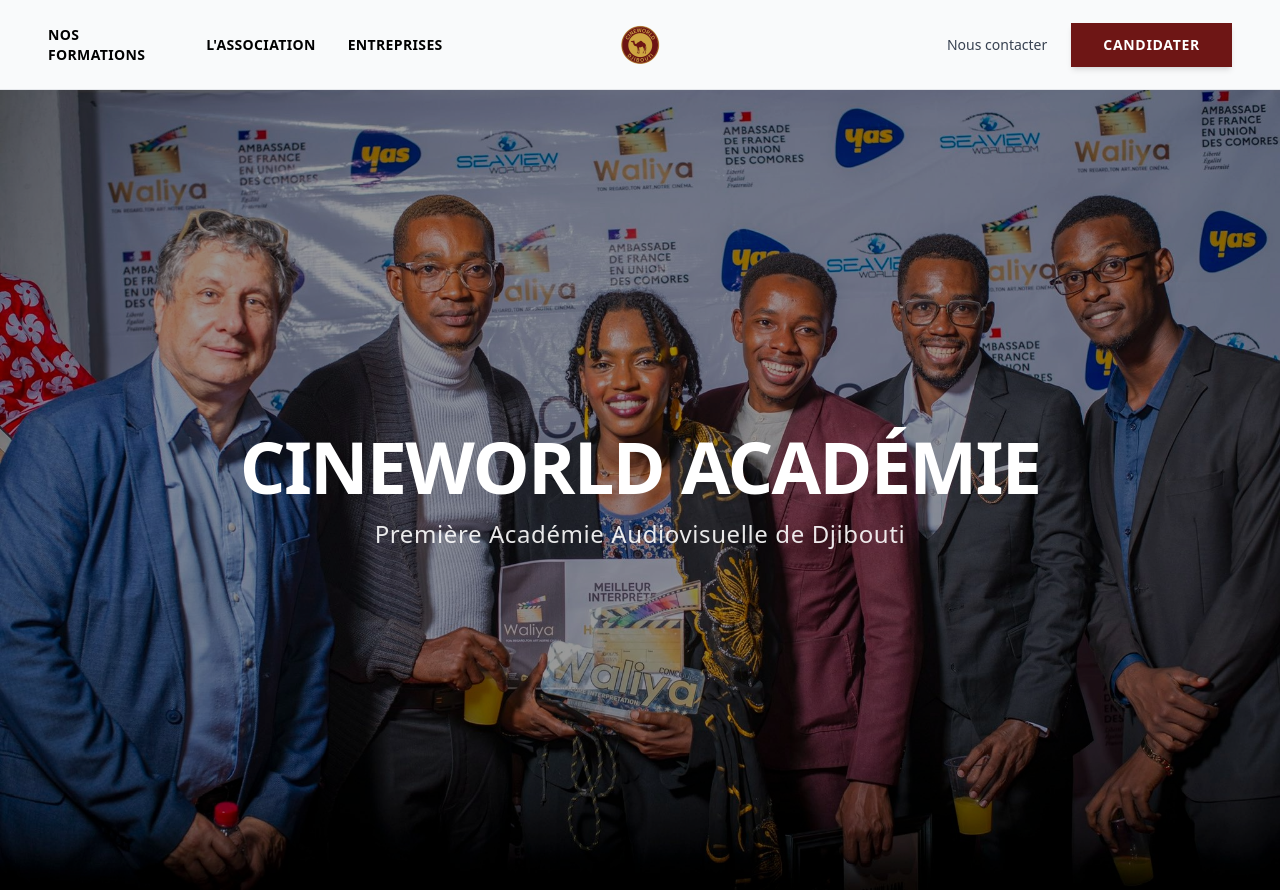
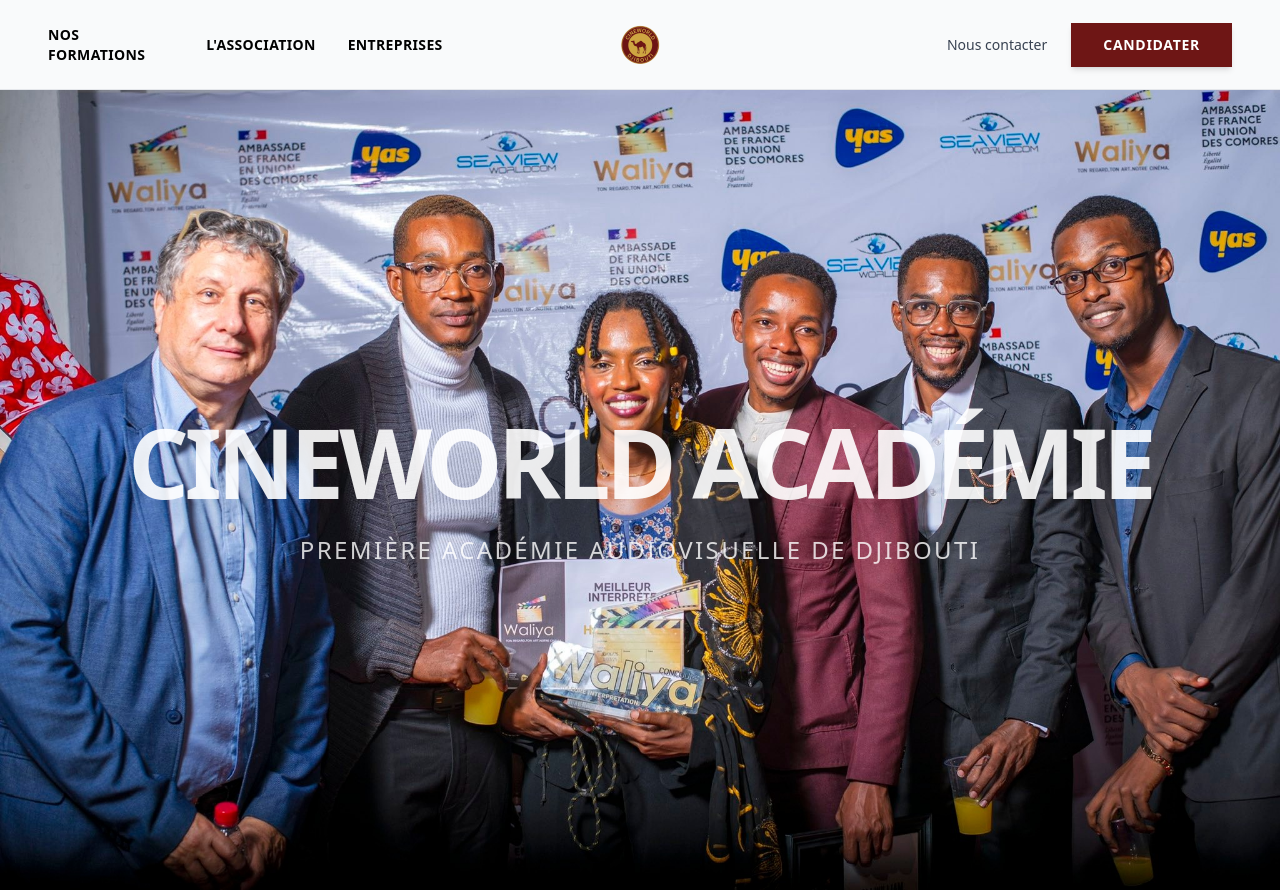
Before and after one commit to Willston125/studio, a Next.js app in the folder studio/: page / in a window 1280 px wide. Built offline with nearby package versions, Linux system fonts and the light colour scheme.

Commit message:
mise ajour

```diff
--- a/studio/src/app/page.tsx
+++ b/studio/src/app/page.tsx
@@ -1,28 +1,68 @@
+'use client';
+
+import React, { useState } from 'react';
 import Image from 'next/image';
 
 export default function Home() {
+  const [mousePos, setMousePos] = useState<{ x: number; y: number } | null>(null);
+
+  const handleMouseMove = (e: React.MouseEvent) => {
+    setMousePos({ x: e.clientX, y: e.clientY });
+  };
+
   return (
-    <main className="relative w-full h-screen">
-      {/* Image de fond */}
+    <main
+      className="relative w-full h-screen overflow-hidden bg-black cursor-none"
+      onMouseMove={handleMouseMove}
+    >
+      {/* 1. COUCHE INFÉRIEURE : Image en Noir et Blanc (Grayscale) */}
+      <div className="absolute inset-0 z-0 filter grayscale contrast-125 brightness-75">
         <Image
           src="/galerie1.png"
-        alt="Cineworld Académie"
+          alt="Cineworld B&WBackground"
           fill
           className="object-cover"
           priority
           quality={100}
         />
+      </div>
 
-      {/* Overlay sombre pour améliorer la lisibilité du texte */}
-      <div className="absolute inset-0 bg-black/40" />
+      {/* 2. OVERLAY SOMBRE GLOBAL (Pour lisibilité texte sur le fond N&B) */}
+      <div className="absolute inset-0 z-10 bg-black/50" />
 
-      {/* Titre centré sans feuilles */}
-      <div className="relative z-10 h-full flex items-center justify-center">
-        <div className="text-center px-6">
-          <h1 className="text-5xl md:text-7xl font-black text-white mb-4 tracking-tight">
+      {/* 3. COUCHE SUPÉRIEURE : Image Couleur (Révélée par le masque) */}
+      <div
+        className="absolute inset-0 z-20"
+        style={{
+          maskImage: mousePos ? `radial-gradient(circle 250px at ${mousePos.x}px ${mousePos.y}px, black 0%, transparent 80%)` : 'none',
+          WebkitMaskImage: mousePos ? `radial-gradient(circle 250px at ${mousePos.x}px ${mousePos.y}px, black 0%, transparent 80%)` : 'none',
+        }}
+      >
+        <Image
+          src="/galerie1.png"
+          alt="Cineworld Color Reveal"
+          fill
+          className="object-cover"
+          priority
+          quality={100}
+        />
+      </div>
+
+      {/* 4. CURSEUR LUMINEUX (Optionnel, ajoute un halo) */}
+      {mousePos && (
+        <div
+          className="absolute z-30 pointer-events-none w-[500px] h-[500px] bg-yellow-500/10 rounded-full blur-3xl mix-blend-overlay transform -translate-x-1/2 -translate-y-1/2 transition-opacity duration-75"
+          style={{ left: mousePos.x, top: mousePos.y }}
+        />
+      )}
+
+      {/* 5. CONTENU TEXTE (Au-dessus de tout) */}
+      <div className="relative z-40 h-full flex items-center justify-center pointer-events-none">
+        <div className="text-center px-6 drop-shadow-2xl">
+          <h1 className="text-5xl md:text-8xl font-black text-white mb-6 tracking-tighter mix-blend-overlay opacity-90">
             CINEWORLD ACADÉMIE
           </h1>
-          <p className="text-xl md:text-2xl text-white/90 font-light tracking-wide">
+          <p className="text-xl md:text-2xl text-white/80 font-light tracking-widest uppercase">
             Première Académie Audiovisuelle de Djibouti
           </p>
         </div>
```
Lines whose indentation alone changed are shown as unchanged.
